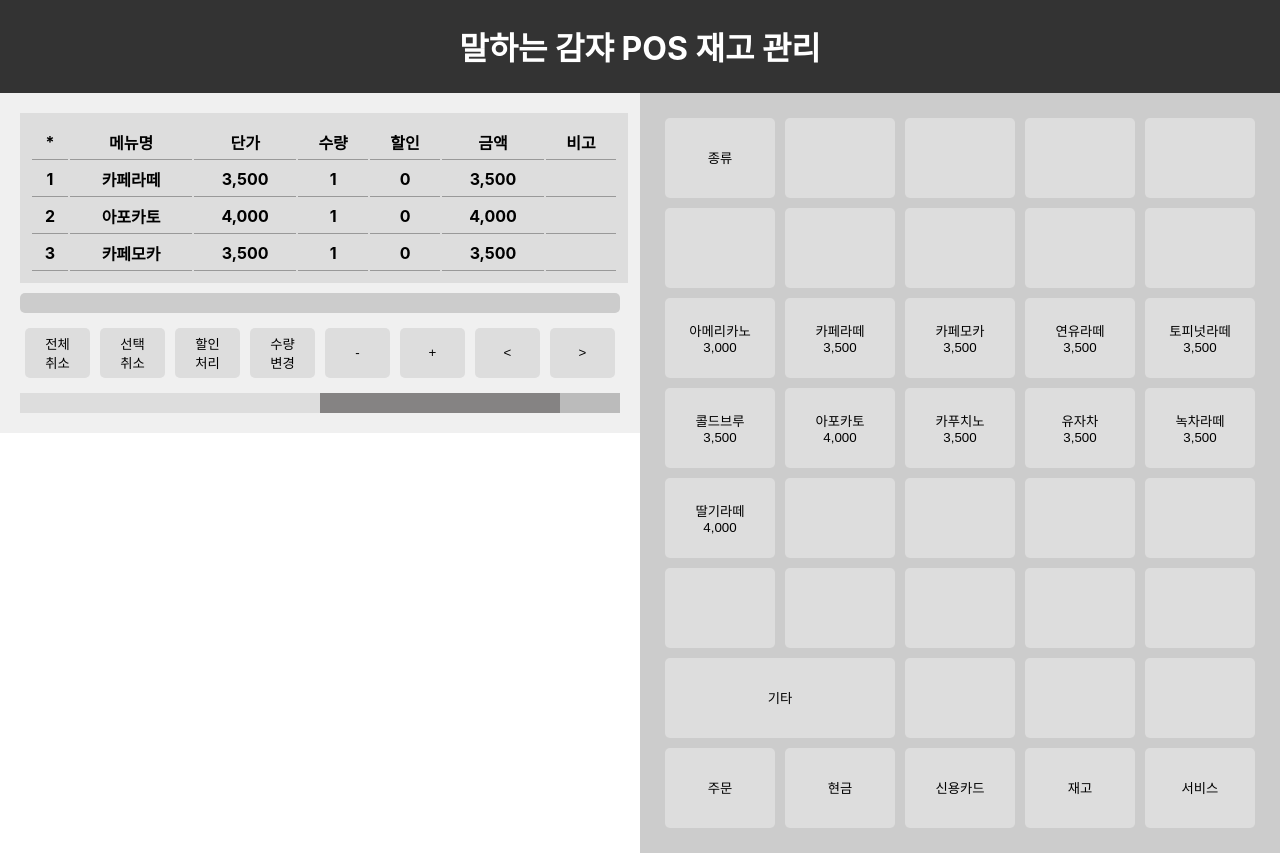
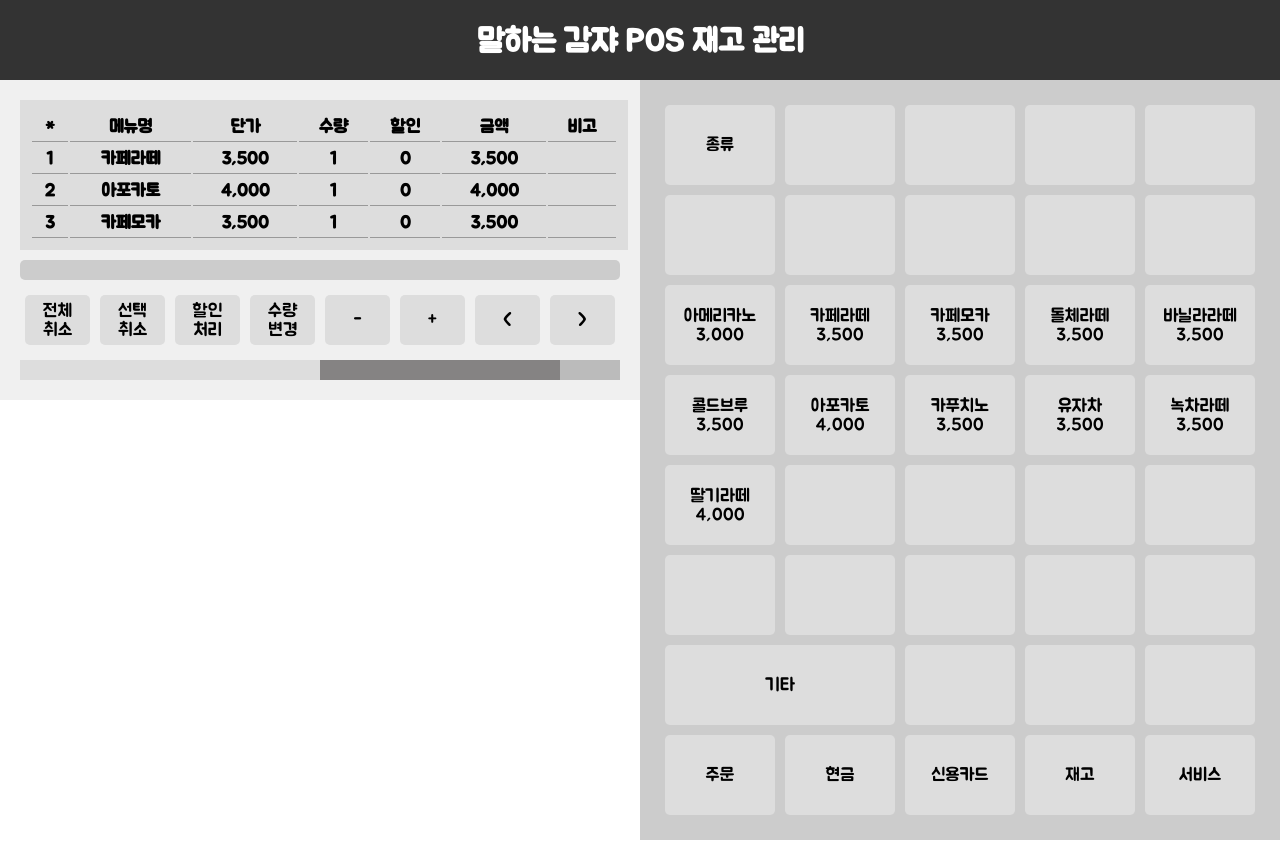
Before and after one commit to minju-sin/capstone, a React (Create React App) app in the folder frontend/: page / in a window 1280 px wide. Built offline with nearby package versions, Linux system fonts and the light colour scheme.

Commit message:
폰트 추가

```diff
--- a/frontend/src/components/page/MainPage.js
+++ b/frontend/src/components/page/MainPage.js
@@ -13,6 +13,7 @@ function MainPage() {
     return (
     <StyledBody>
       <Header/>
+
         <StyledContainer class="container">
 
           <PosLeft/>
--- a/frontend/src/components/styles/HeaderCSS.js
+++ b/frontend/src/components/styles/HeaderCSS.js
@@ -13,3 +13,7 @@ export const StyledHeader = styled.div`
     padding: 2px;
     text-align: center;
 `;
+
+export const StyledH1 = styled.h1`
+    font-family: BMJUA;
+`;
--- a/frontend/src/components/styles/PosLeftCSS.js
+++ b/frontend/src/components/styles/PosLeftCSS.js
@@ -32,11 +32,14 @@ export const StyledTable = styled.table`
 `;
 
 export const StyledTr = styled.tr`
-
+    font-family: BMJUA;
+    font-size: 18px;
 `;
 
 export const StyledTh = styled.th`
     padding: 5px;
+    font-family: BMJUA;
+    font-size: 18px;
     border-bottom: 1px solid #999;
 
 `;
@@ -65,6 +68,8 @@ export const StyledButton = styled.button`
     height: 50px;
     margin: 5px;
     background-color: #ddd;
+    font-family: BMJUA;
+    font-size: 18px;
     border: none;
     border-radius: 5px;
     cursor: pointer;
--- a/frontend/src/components/styles/PosRightCSS.js
+++ b/frontend/src/components/styles/PosRightCSS.js
@@ -20,6 +20,8 @@ export const StyledRightButton = styled.button`
     height: 80px;
     margin: 5px;
     background-color: #ddd;
+    font-family: BMJUA;
+    font-size: 18px;
     border: none;
     border-radius: 5px;
     cursor: pointer;
@@ -29,6 +31,8 @@ export const StyledButtonMerged = styled.button`
     height: 80px;
     margin: 5px;
     background-color: #ddd;
+    font-family: BMJUA;
+    font-size: 18px;
     border: none;
     border-radius: 5px;
     cursor: pointer;
--- a/frontend/src/components/ui/Header.js
+++ b/frontend/src/components/ui/Header.js
@@ -1,14 +1,14 @@
 // ./Header.js
 
 import React from "react";
-import { StyledHeader } from "../styles/HeaderCSS";
+import { StyledH1, StyledHeader } from "../styles/HeaderCSS";
 
 
 function Header() {
     return (
 
         <StyledHeader class="header">
-          <h1>말하는 감쟈 POS 재고 관리</h1>
+          <StyledH1>말하는 감쟈 POS 재고 관리</StyledH1>
         </StyledHeader>
 
     );
--- a/frontend/src/components/ui/PosRight.js
+++ b/frontend/src/components/ui/PosRight.js
@@ -23,8 +23,8 @@ function PosRight() {
                 <StyledRightButton class="rightbutton">아메리카노<br/>3,000</StyledRightButton>
                 <StyledRightButton class="rightbutton">카페라떼<br/>3,500</StyledRightButton>
                 <StyledRightButton class="rightbutton">카페모카<br/>3,500</StyledRightButton>
-                <StyledRightButton class="rightbutton">연유라떼<br/>3,500</StyledRightButton>
-                <StyledRightButton class="rightbutton">토피넛라떼<br/>3,500</StyledRightButton>
+                <StyledRightButton class="rightbutton">돌체라떼<br/>3,500</StyledRightButton>
+                <StyledRightButton class="rightbutton">바닐라라떼<br/>3,500</StyledRightButton>
 
                 <StyledRightButton class="rightbutton">콜드브루<br/>3,500</StyledRightButton>
                 <StyledRightButton class="rightbutton">아포카토<br/>4,000</StyledRightButton>
--- a/frontend/src/index.css
+++ b/frontend/src/index.css
@@ -1,3 +1,9 @@
+@font-face {
+  font-family: "BMJUA";
+  font-weight: normal;
+  src: url("./components/font/BMJUA_ttf.ttf") format("truetype");
+}
+
 body {
   margin: 0;
   font-family: -apple-system, BlinkMacSystemFont, 'Segoe UI', 'Roboto', 'Oxygen',
```
Also changed, not shown: frontend/src/components/font/BMJUA_ttf.ttf (added).
